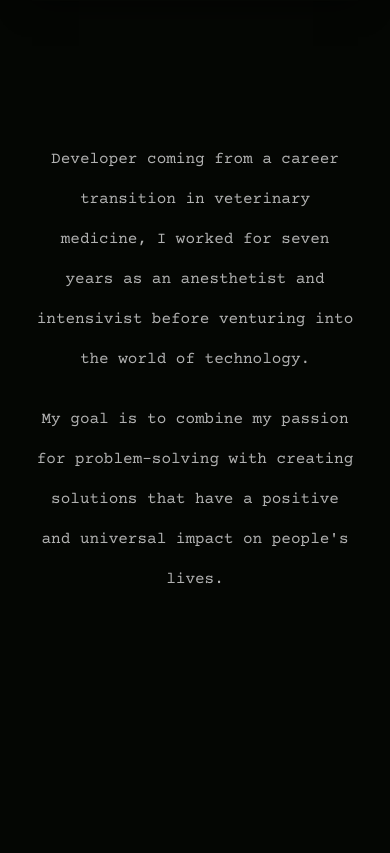
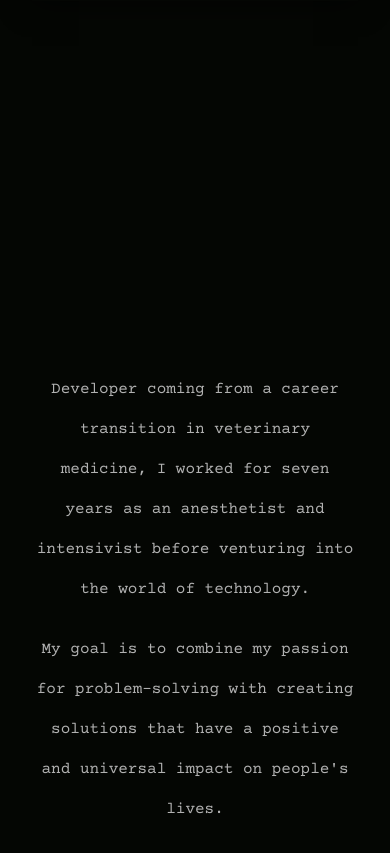
Before and after one commit to biancashiromoto/biancashiromoto.github.io, a Next.js app: page / in a window 390 px wide. Shown: the part 820-1673 px from the top of the page. Before the commit the page ends 1544 px from the top, so only its background shows below. Built offline with nearby package versions, Linux system fonts and the light colour scheme.

Commit message:
fix: adjust media query styles

```diff
--- a/app/components/about-me/about-me.module.scss
+++ b/app/components/about-me/about-me.module.scss
@@ -13,9 +13,13 @@
 			transition: color 0.3s ease-in-out;
 		}
 
+  @media screen and (min-width: $medium) {
+			height: fit-content;
+			margin-bottom: 50dvh;
+			transform: translateY(50%);
+  }
+
   @media screen and (min-width: $screen-large) {
 			max-width: 500px;
-			height: fit-content;
-			transform: translateY(-12.5%);
   }
 }
```
